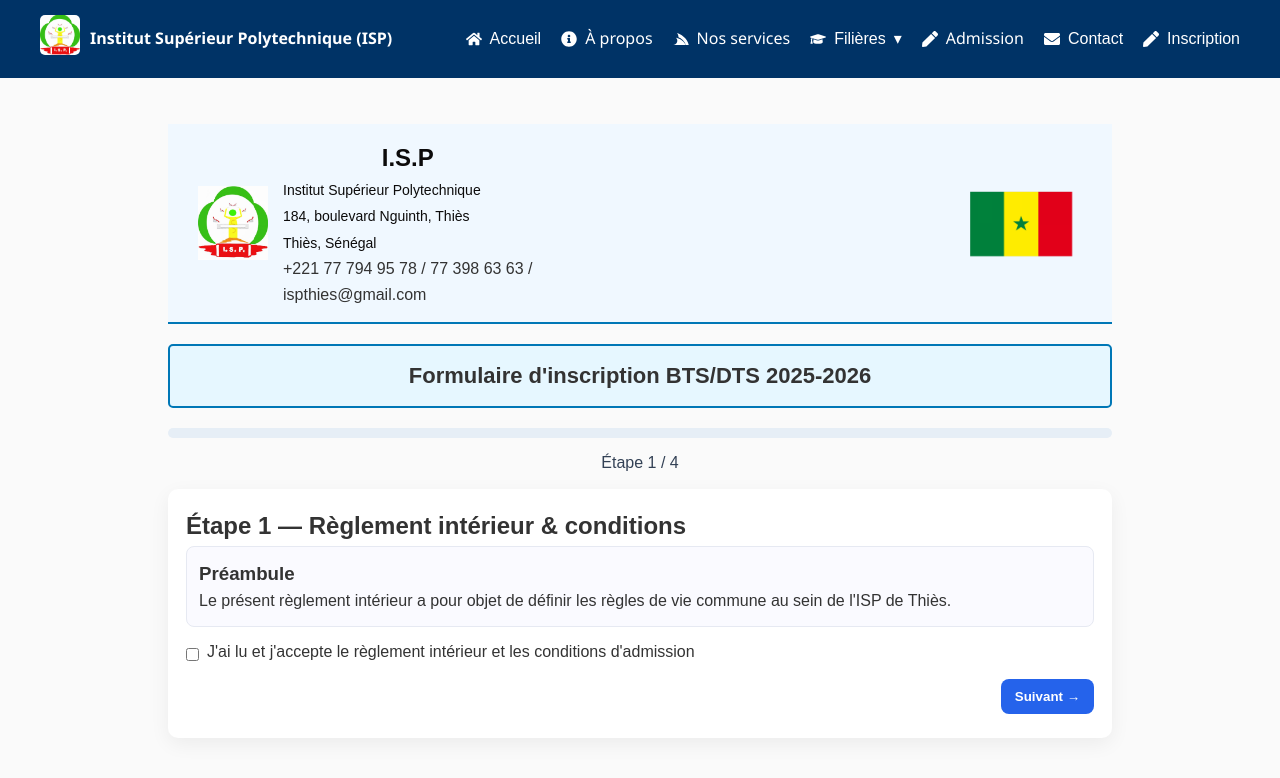
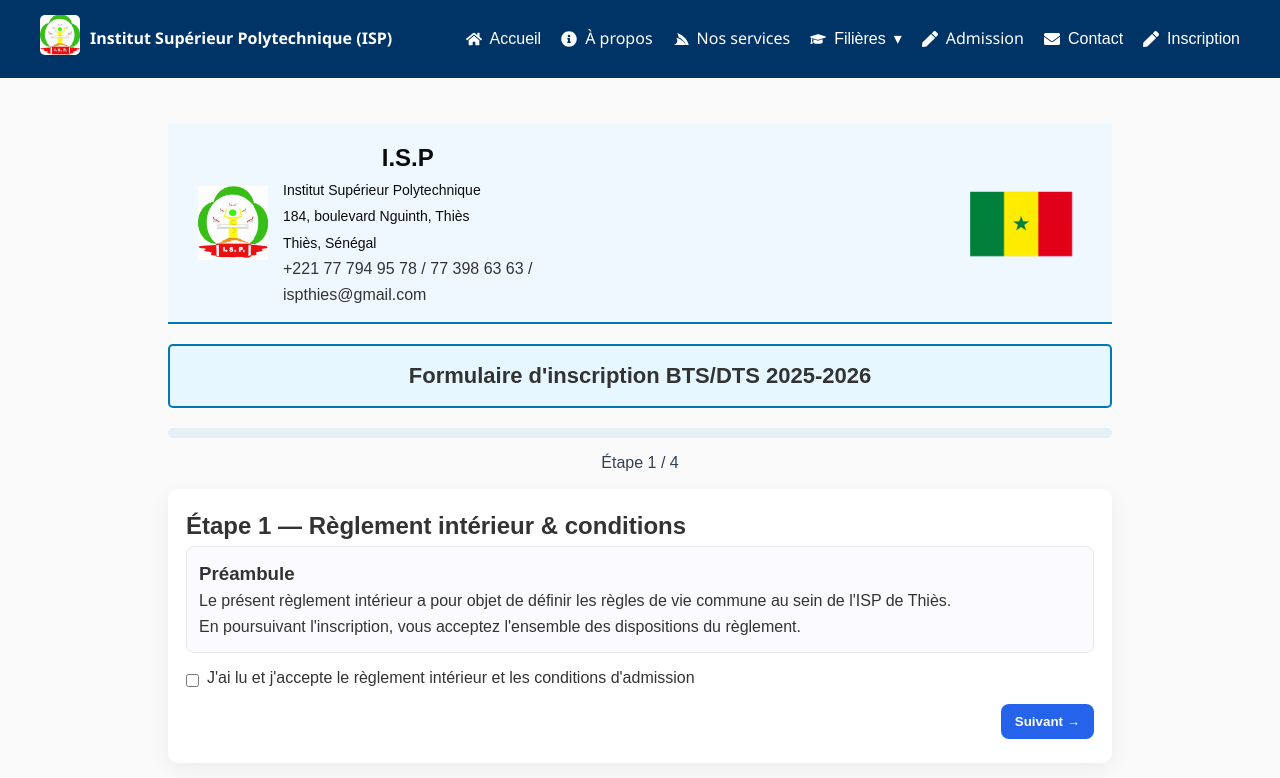
Before and after one commit to Papis-prog/ISP-frontend, a React (Create React App) app in the folder isp/: page /inscription in a window 1280 px wide. Shown: the top 778 px of the page. Built offline with nearby package versions, Linux system fonts and the light colour scheme.

Commit message:
Refactor comments for clarity in inscription.js

```diff
--- a/isp/src/pages/inscription.js
+++ b/isp/src/pages/inscription.js
@@ -5,11 +5,11 @@ import { ToastContainer, toast } from "react-toastify";
 import "react-toastify/dist/ReactToastify.css";
 import "./Inscription.css";
 
-// Email et numéro de l’institut (affichage seulement)
+// Affichage seulement
 const INSTITUTE_EMAIL = "ispthies@gmail.com";
 const PAYMENT_NUMBER = "77 561 71 84";
 
-// backend : on prend d’abord la variable d’env, sinon localhost
+// URL backend : d'abord la variable d'env, sinon localhost
 const API_URL =
   process.env.REACT_APP_ISP_BACKEND_URL || "http://localhost:3500/api/inscriptions";
 
@@ -18,11 +18,11 @@ console.log("Using backend API URL:", API_URL);
 export default function Inscription() {
   const formRef = useRef(null);
 
-  // Étapes
+  // étapes
   const [step, setStep] = useState(1);
   const [loading, setLoading] = useState(false);
 
-  // Fiche de renseignement
+  // fiche de renseignement
   const [fiche, setFiche] = useState({
     prenom: "",
     nom: "",
@@ -40,7 +40,7 @@ export default function Inscription() {
     etab2_classe: "",
   });
 
-  // Formulaire BTS/DTS
+  // inscription BTS/DTS
   const [inscription, setInscription] = useState({
     filiere: "",
     annee: "1",
@@ -59,14 +59,14 @@ export default function Inscription() {
     modePaiement: "",
   });
 
-  // Fichiers
+  // fichiers
   const [files, setFiles] = useState({
     diplome: null,
     carteIdentite: null,
     recuPaiement: null,
   });
 
-  // Règlement
+  // règlement
   const [reglementAccepted, setReglementAccepted] = useState(false);
 
   // handlers
@@ -85,16 +85,19 @@ export default function Inscription() {
     setFiles((p) => ({ ...p, [name]: f && f[0] ? f[0] : null }));
   };
 
-  // validation par étape
+  // validation
   const validateStep = (s) => {
+    // étape 1
     if (s === 1) return reglementAccepted;
 
+    // étape 2 : minimum d'infos
     if (s === 2) {
       if (!fiche.prenom || !fiche.nom) return false;
       if (!inscription.filiere || !inscription.telephone || !inscription.email) return false;
       return true;
     }
 
+    // étape 3 : 2 fichiers min
     if (s === 3) {
       if (!files.diplome || !files.carteIdentite) return false;
       return true;
@@ -114,17 +117,17 @@ export default function Inscription() {
 
   const prev = () => setStep((s) => Math.max(1, s - 1));
 
-  // submit
+  // soumission
   const handleSubmit = async (e) => {
     e.preventDefault();
 
-    // on recheck tout
+    // recheck toutes les étapes obligatoires
     if (!validateStep(1) || !validateStep(2) || !validateStep(3)) {
       toast.error("Veuillez compléter toutes les étapes obligatoires avant d'envoyer.");
       return;
     }
 
-    // on construit comme le back attend
+    // construire les objets comme le backend les attend
     const ficheRenseignement = {
       prenom: fiche.prenom,
       nom: fiche.nom,
@@ -181,13 +184,15 @@ export default function Inscription() {
       reference: "",
     };
 
-    // FormData
+    // FormData multipart
     const formData = new FormData();
 
+    // fichiers
     if (files.diplome) formData.append("diplome", files.diplome);
     if (files.carteIdentite) formData.append("carteIdentite", files.carteIdentite);
     if (files.recuPaiement) formData.append("recuPaiement", files.recuPaiement);
 
+    // objets JSON
     formData.append("ficheRenseignement", JSON.stringify(ficheRenseignement));
     formData.append("etablissements", JSON.stringify(etablissements));
     formData.append("formulaireBtsDts", JSON.stringify(formulaireBtsDts));
@@ -201,14 +206,12 @@ export default function Inscription() {
         },
       });
 
-      // le back renvoie maintenant { success, emailSent, message, inscription }
+      // le back renvoie { success, emailSent, message, inscription }
       if (res.data && res.data.success) {
         toast.success("✅ Inscription enregistrée !");
-        // on affiche le message précis du back
         if (res.data.message) {
           toast.info(res.data.message);
         } else {
-          // fallback
           toast.info(
             res.data.emailSent
               ? "E-mail envoyé à l'administration."
@@ -216,7 +219,7 @@ export default function Inscription() {
           );
         }
 
-        // reset
+        // reset du formulaire
         setStep(1);
         setReglementAccepted(false);
         setFiche({
@@ -269,7 +272,7 @@ export default function Inscription() {
     }
   };
 
-  // progression
+  // progression (%)
   const progress = Math.round(((step - 1) / 3) * 100);
 
   return (
@@ -297,6 +300,7 @@ export default function Inscription() {
       {/* TITRE */}
       <div className="form-title">Formulaire d'inscription BTS/DTS 2025-2026</div>
 
+      {/* barre de progression */}
       <div className="progress-bar">
         <div className="progress" style={{ width: `${progress}%` }} />
       </div>
@@ -315,7 +319,10 @@ export default function Inscription() {
                 Le présent règlement intérieur a pour objet de définir les règles de vie commune au
                 sein de l'ISP de Thiès.
               </p>
-              {/* ... ton texte ... */}
+              <p>
+                En poursuivant l'inscription, vous acceptez l'ensemble des dispositions du
+                règlement.
+              </p>
             </div>
 
             <label className="checkbox">
```
